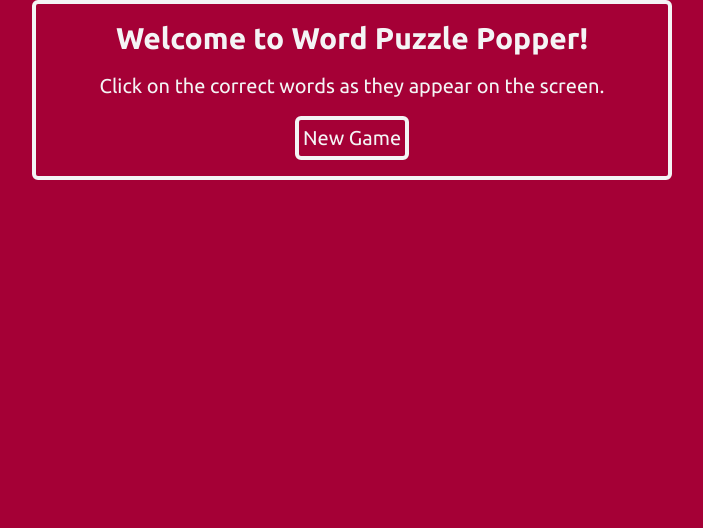
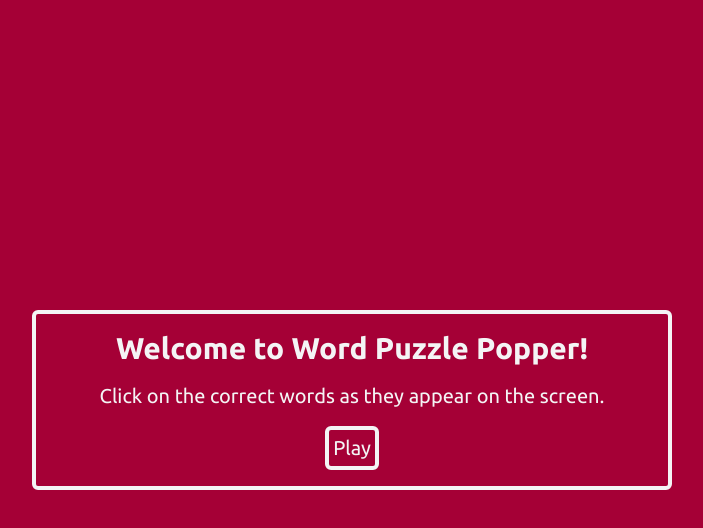
Before and after one commit to campbellm92/esl-word-puzzle-popper, a React (Vite) app: page / in a window 1280 px wide. Shown: the top 528 px of the page, without its empty margins (288-991 px from the left). Built offline with nearby package versions, Linux system fonts and the light colour scheme.

Commit message:
add flex styles

```diff
--- a/src/components/IntroScreen.jsx
+++ b/src/components/IntroScreen.jsx
@@ -4,7 +4,7 @@ import SlideInContent from "../animations/SlideInContent";
 export default function IntroScreen({ onStart }) {
   return (
     <SlideInContent distance={300} reverse={true}>
-      <div className="flex justify-center text-center w-screen h-auto">
+      <div className="flex justify-center items-center text-center w-screen h-screen">
         <div className="w-1/2 h-auto p-4 rounded-md border-4 border-zinc-100">
           <h1 className="text-3xl font-semibold mb-4">
             Welcome to Word Puzzle Popper!
@@ -12,7 +12,7 @@ export default function IntroScreen({ onStart }) {
           <p className="text-xl mb-4">
             Click on the correct words as they appear on the screen.
           </p>
-          <Button onClick={onStart}>New Game</Button>
+          <Button onClick={onStart}>Play</Button>
         </div>
       </div>
     </SlideInContent>
```
